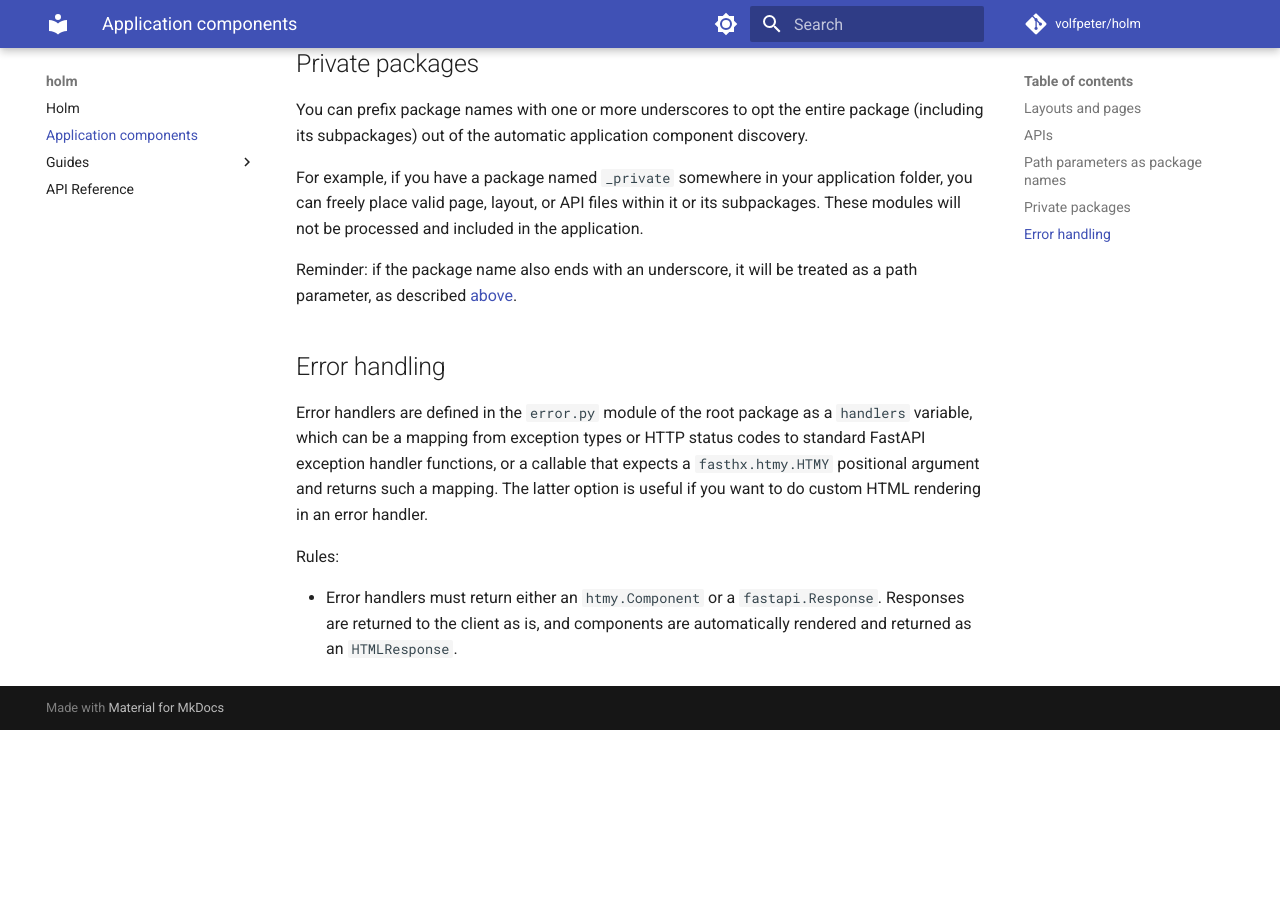
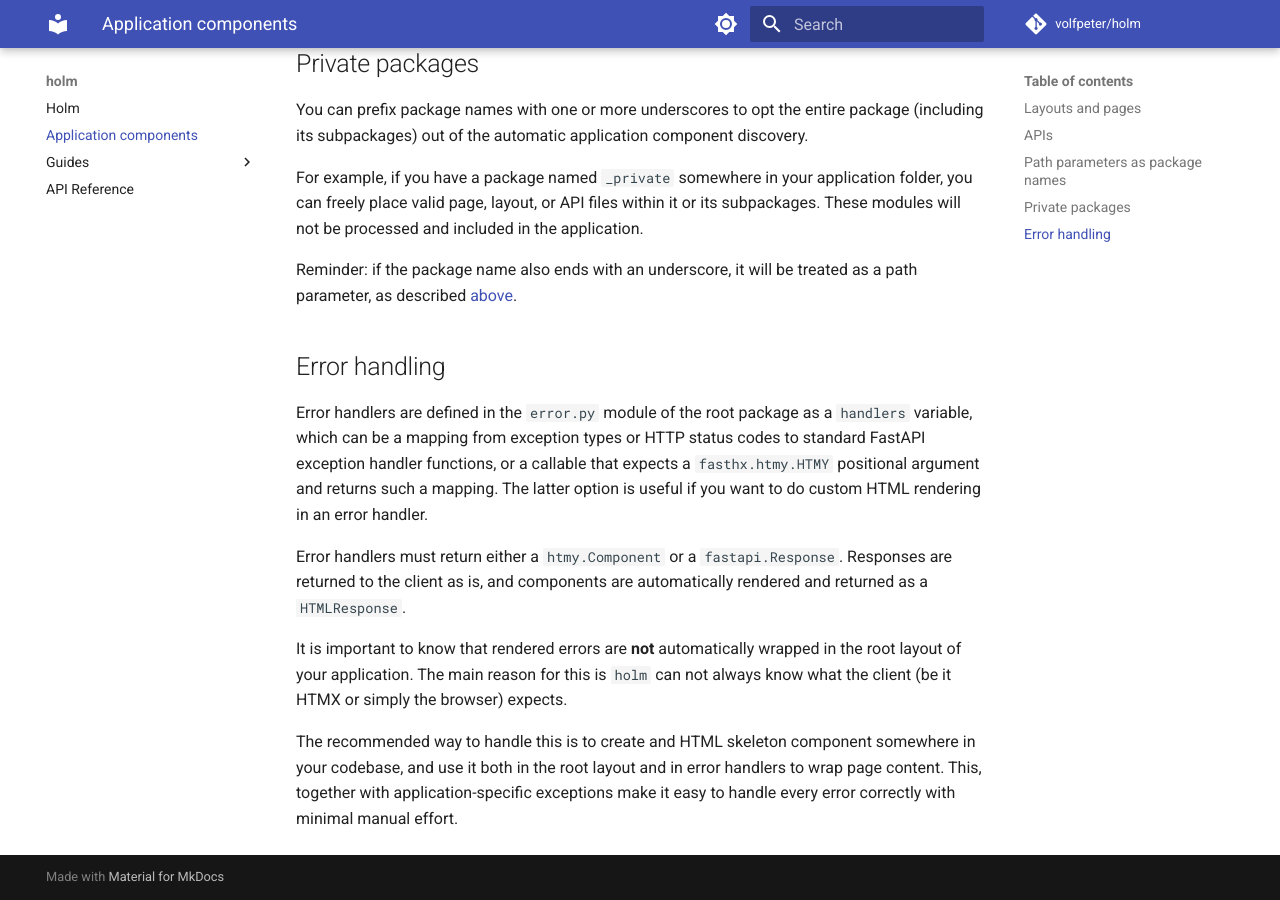
Before and after one commit to volfpeter/holm, an MkDocs documentation site: the page built from docs/application-components.md, in a window 1280 px wide and 900 px high, scrolled down 2545 px. Built offline with MkDocs 1.6.1 and Material for MkDocs 9.7.7, drawn with Linux system fonts in a browser that asks for light colours; comment, search, counter and statistics services are not loaded; before the commit the page ends 3275 px from its top, so only the background shows below that; some of the changed text lies outside the part shown.

Commit message:
docs: improve error module documentation, add error handling guide, fixes #9

```diff
--- a/docs/application-components.md
+++ b/docs/application-components.md
@@ -11,11 +11,11 @@ Rules for *layouts*:
 - The root layout must always return a `htmy.Component`.
 - The `layout` variable must be a callable and it must accept a positional argument (other than `self` if the layout is a method of a class), the data / properties of the layout that are returned by the pages or layouts this layout directly wraps.
 - The `layout` variable can have additional arguments (position or keyword and keyword-only, but not positional-only). These arguments must be FastAPI dependencies. They will be automatically resolved during each request.
-- Returning a tuple or a list from a layout is **not allowed** unless the value is an `htmy.ComponentSequence`. Tuples and lists are always interpreted and treated as component sequences, so you don't need to track what kinds of components pages and layouts return. See `htmy.is_component_sequence()` for more information.
+- Returning a tuple or a list from a layout is **not allowed** unless the value is a `htmy.ComponentSequence`. Tuples and lists are always interpreted and treated as component sequences, so you don't need to track what kinds of components pages and layouts return. See `htmy.is_component_sequence()` for more information.
 
 Layouts automatically wrap all layouts and pages in subpackages.
 
-*Tip: layouts can provide context for their entire subtree by wrapping the subtree an `htmy` `ContextProvider` component.*
+*Tip: layouts can provide context for their entire subtree by wrapping the subtree a `htmy` `ContextProvider` component.*
 
 *Pages* are defined in the `page.py` module of packages as a callable `page` variable (note that classes with an `__init__()` method are callable, so they also qualify).
 
@@ -23,8 +23,8 @@ Rules for *pages*:
 
 - The `page` variable must be a FastAPI dependency, meaning it can have any arguments as long as they can all be resolved by FastAPI as dependencies.
 - The `page` variable must return the properties object for the layout that directly wraps it.
-- If a page is not wrapped by a layout, then it must return an `htmy.Component`.
-- Returning a tuple or a list from a layout is **not allowed** unless the value is an `htmy.ComponentSequence`. Tuples and lists are always interpreted and treated as component sequences, so you don't need to track what kinds of components pages and layouts return. See `htmy.is_component_sequence()` for more information.
+- If a page is not wrapped by a layout, then it must return a `htmy.Component`.
+- Returning a tuple or a list from a layout is **not allowed** unless the value is a `htmy.ComponentSequence`. Tuples and lists are always interpreted and treated as component sequences, so you don't need to track what kinds of components pages and layouts return. See `htmy.is_component_sequence()` for more information.
 
 `page.py` modules can have a `metadata` variable, which can be an arbitrary mapping or a FastAPI dependency that returns an arbitrary mapping.
 
@@ -74,6 +74,8 @@ Reminder: if the package name also ends with an underscore, it will be treated a
 
 Error handlers are defined in the `error.py` module of the root package as a `handlers` variable, which can be a mapping from exception types or HTTP status codes to standard FastAPI exception handler functions, or a callable that expects a `fasthx.htmy.HTMY` positional argument and returns such a mapping. The latter option is useful if you want to do custom HTML rendering in an error handler.
 
-Rules:
+Error handlers must return either a `htmy.Component` or a `fastapi.Response`. Responses are returned to the client as is, and components are automatically rendered and returned as a `HTMLResponse`.
 
-- Error handlers must return either an `htmy.Component` or a `fastapi.Response`. Responses are returned to the client as is, and components are automatically rendered and returned as an `HTMLResponse`.
+It is important to know that rendered errors are **not** automatically wrapped in the root layout of your application. The main reason for this is `holm` can not always know what the client (be it HTMX or simply the browser) expects.
+
+The recommended way to handle this is to create and HTML skeleton component somewhere in your codebase, and use it both in the root layout and in error handlers to wrap page content. This, together with application-specific exceptions make it easy to handle every error correctly with minimal manual effort.
--- a/mkdocs.yml
+++ b/mkdocs.yml
@@ -47,4 +47,5 @@ nav:
   - Guides:
     - quick-start-guide.md
     - rendering-apis-with-htmx.md
+    - error-handling.md
   - API Reference: api.md
```
Also changed, not shown: README.md (+2 -0 lines), docs/error-handling.md (added, +54 -0 lines), docs/index.md (+2 -0 lines), docs/rendering-apis-with-htmx.md (+2 -2 lines), 3 other files.
